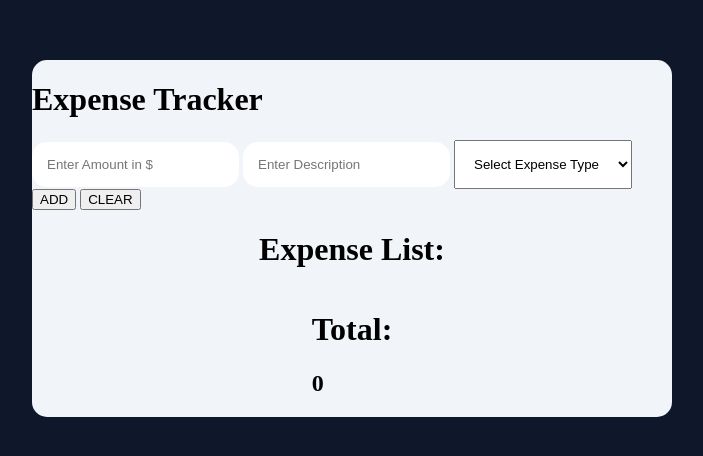
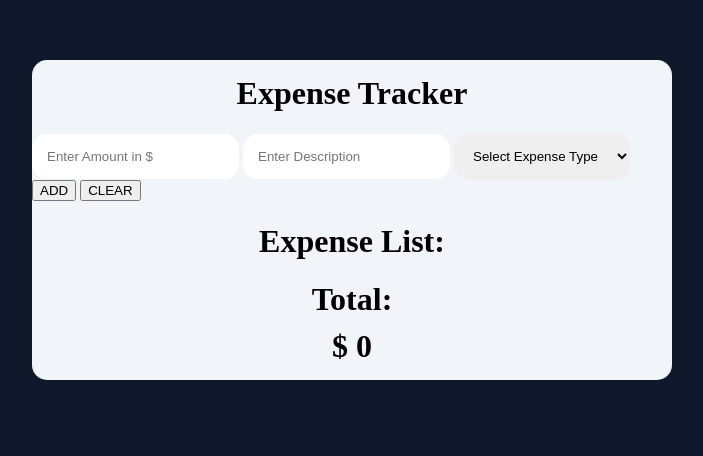
Before and after one commit to AlimMak/Expense-Budget-App, a plain HTML site: page index.html in a window 1280 px wide. Shown: the part 108-564 px from the top of the page, without its empty margins (288-991 px from the left). Drawn offline with Linux system fonts and the light colour scheme.

Commit message:
refactor: enhance HTML structure and improve total display in expense tracker

```diff
--- a/index.html
+++ b/index.html
@@ -9,7 +9,7 @@
 <body>
     <div class="fullList">
         <div class="expenseinputs">
-            <h1>Expense Tracker</h1>
+            <h1 id="mainTitle">Expense Tracker</h1>
             <input type="number" id="dollaramt" placeholder="Enter Amount in $" required>
             <input type="text" id="expenseDesc" placeholder="Enter Description" required>
             <select id="expenseType">
@@ -23,7 +23,7 @@
         <div class="expenseoutputs" id="displayExpenses">
             <h1>Expense List:</h1>
         </div>
-        <div id="expenseTotal">
+        <div class="expenseSum" id="expenseTotal">
             <h1>Total: </h1>
         </div>
         <script src="script.js"></script>
--- a/script.js
+++ b/script.js
@@ -121,24 +121,51 @@ function removeExpense(){
     //console.log(totalArray)
     calculateTotal();
 }
-
+/*
 function calculateTotal(){
     totalAmount = document.getElementById("expenseTotal");
     totalAmount.innerHTML = "";
     totalToAdd = document.createElement("h2");
+    totalToAdd.className = "totalHTwo"
+
     let totalDifference = 0;
+
     for(let i = 0; i < totalArray.length; i++){
         let currInt = parseFloat(totalArray[i]);
         let limitedCurrInt = parseFloat(currInt.toFixed(2))
         //console.log(limitedCurrInt)
         totalDifference += limitedCurrInt;
     }
+
     title = document.createElement("h1");
     title.textContent = "Total: "
     totalAmount.appendChild(title);
     totalToAdd.textContent = totalDifference;
     totalAmount.appendChild(totalToAdd);
 }
+*/
+function calculateTotal(){
+    totalAmount = document.getElementById("expenseTotal");
+    totalAmount.innerHTML = "";
+    totalToAdd = document.createElement("h1");
+    totalToAdd.className = "totalHTwo";
+
+    let totalDifference = 0;
+
+    for(let i = 0; i < totalArray.length; i++){
+        let currInt = parseFloat(totalArray[i]);
+        let limitedCurrInt = parseFloat(currInt.toFixed(2))
+        totalDifference += limitedCurrInt;
+    }
+
+    title = document.createElement("h1");
+    title.textContent = "Total: ";
+    totalAmount.appendChild(title);
+    totalToAdd.textContent = "$ " + totalDifference;
+    totalAmount.appendChild(totalToAdd);
+
+}
+
 
 function showAlert(message){
     const alertBox = document.getElementById("customAlert");
--- a/styles.css
+++ b/styles.css
@@ -65,4 +65,27 @@ body{
 
 #expenseType{
     padding: 15px;
+    border-radius: 15px;
+    border: none;
 }
+
+#mainTitle{
+    text-align: center;
+    margin-top: 15px;
+}
+
+.expenseSum {
+    display: flex;
+    flex-direction: column;
+    align-items: center;
+    gap: 10px;
+    margin-bottom: 15px;
+}
+
+.expenseSum h1 {
+    margin-top: 0px;
+    margin-bottom: 0; /* Removes bottom margin from the "Total:" heading */
+}
+.totalHTwo {
+    margin-top: 0;
+}
```
